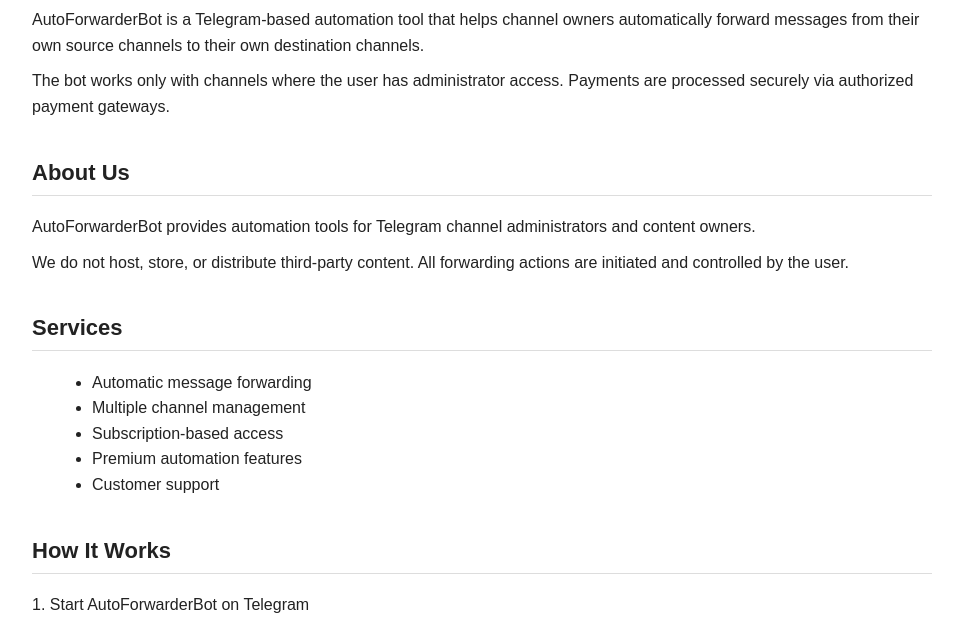
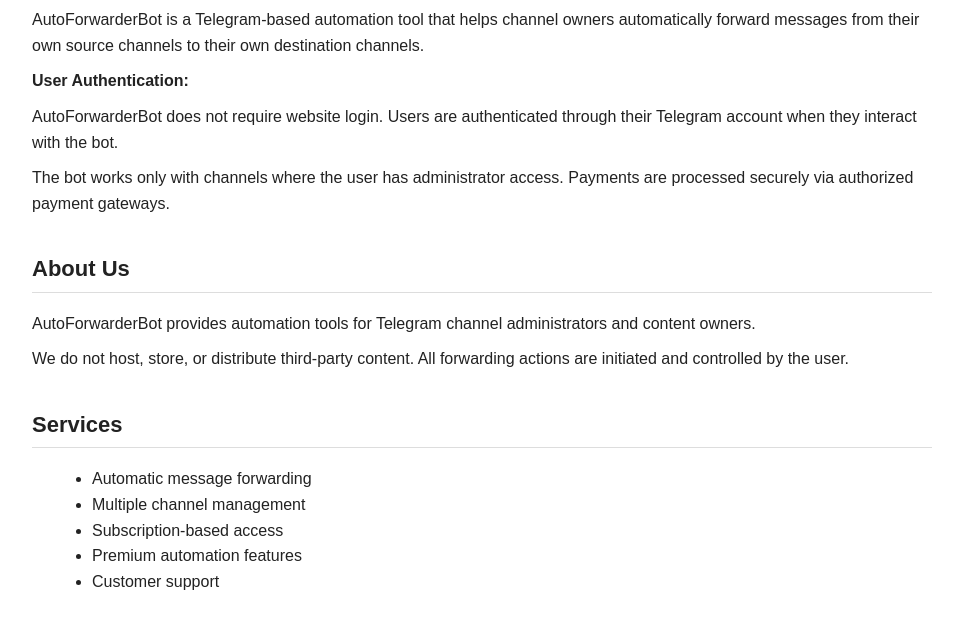
Before and after one commit to flashbroo/AutoForwarderBot, a plain HTML site: page index.html in a window 1280 px wide. Shown: the part 131-754 px from the top of the page, without its empty margins (158-1121 px from the left). Drawn offline with Linux system fonts and the light colour scheme.

Commit message:
Update index.html

```diff
--- a/index.html
+++ b/index.html
@@ -49,7 +49,9 @@
 automatically forward messages from their own source channels to their own
 destination channels.
 </p>
-
+<b> User Authentication:</b>
+</p>AutoForwarderBot does not require website login.
+Users are authenticated through their Telegram account when they interact with the bot.
 <p>
 The bot works only with channels where the user has administrator access.
 Payments are processed securely via authorized payment gateways.
```
